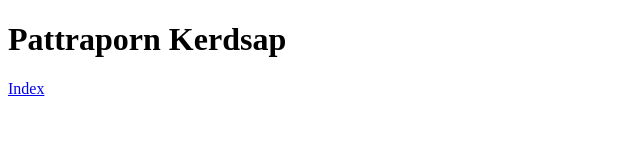
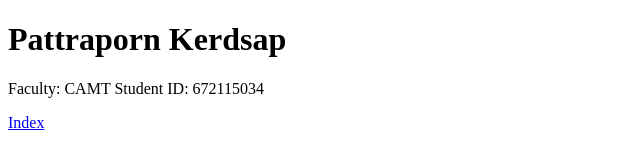
Before and after one commit to gingerbluework/LAB3-Question3, a plain HTML site: page profile.html in a window 1280 px wide. Shown: the whole page, without its empty margins (0-640 px from the left). Drawn offline with Linux system fonts and the light colour scheme.

Commit message:
Add details profile

```diff
--- a/profile.html
+++ b/profile.html
@@ -3,6 +3,9 @@
     <head>
         <body>
             <h1>Pattraporn Kerdsap</h1>
+            <p>Faculty: CAMT
+                Student ID: 672115034
+            </p>
             <a href="index.html">Index</a>
         </body>
     </head>
```
